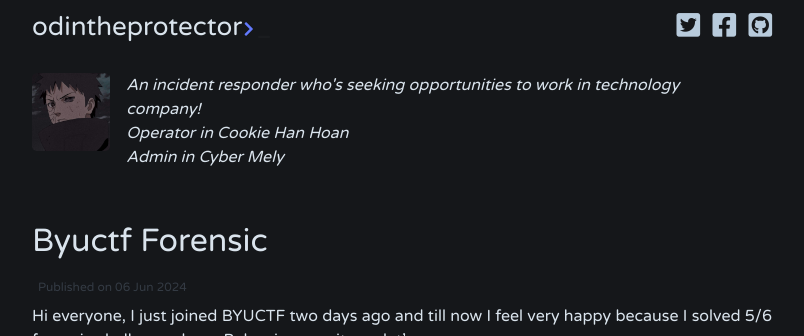
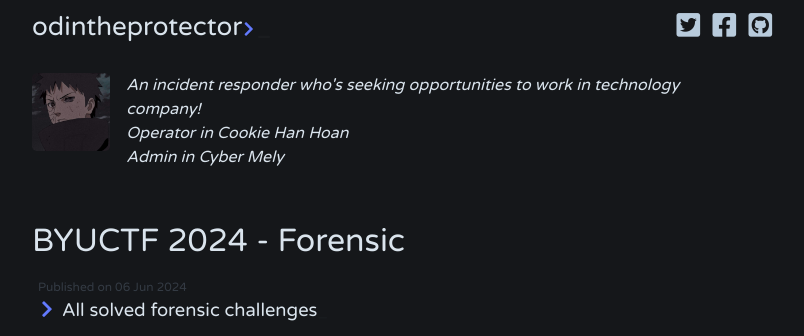
Before and after one commit to odintheprotector/odintheprotector.github.io, a Jekyll site: the page built from _posts/2024-06-06-byuctf-forensic.md, in a window 1280 px wide and 900 px high, cut to the strip 0-336 px from the top of the window. Shown: the whole strip, without its empty margins (238-1042 px from the left). Built offline with Jekyll 4.4.1, drawn with Linux system fonts in a browser that asks for light colours; nearby versions of some CDN libraries; our own code applies the rules of GitHub Pages for plain Markdown files.

Commit message:
add random shit

```diff
--- a/_posts/2024-06-06-byuctf-forensic.md
+++ b/_posts/2024-06-06-byuctf-forensic.md
@@ -1,3 +1,10 @@
+---
+layout: post
+title: BYUCTF 2024 - Forensic
+description: All solved forensic challenges
+tags: [BYUCTF, Writeup, Forensic, DFIR]
+---
+
 Hi everyone, I just joined BYUCTF two days ago and till now I feel very happy because I solved 5/6 forensic challenges here. Below is my writeup, let's go:
 
 ![image](https://github.com/odintheprotector/BYUCTF-2024/assets/75618225/e25d90b1-fd3c-4d94-a98d-880b297bae00)
```
